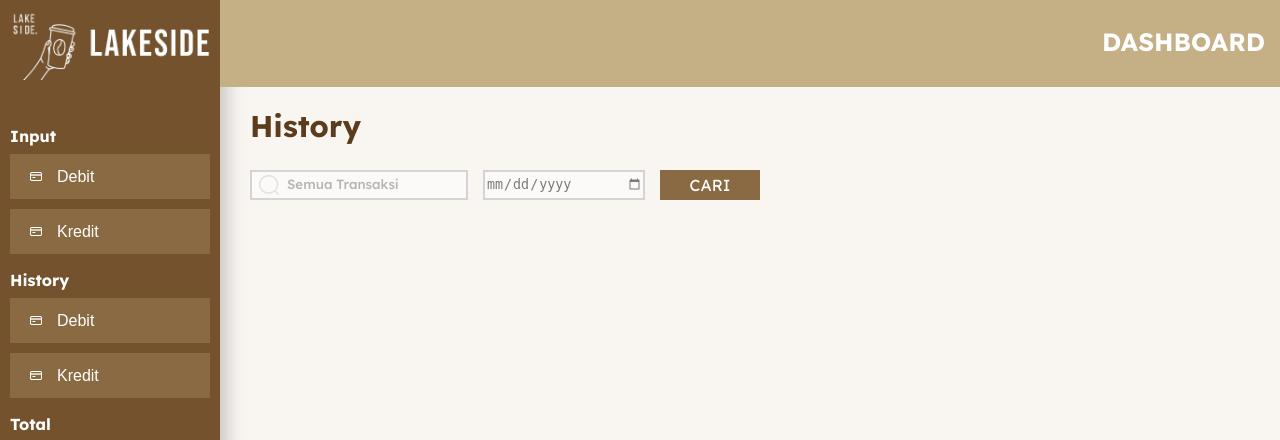
After one commit to Miharufikriansyah/Lakeside, a CodeIgniter 4 app: template app/Views/history/history.php in a window 1280 px wide. The commit adds this page. Shown: the top 440 px of the page. Run offline with PHP 8.4 and a stand-in for CodeIgniter, Linux system fonts and the light colour scheme; the template is opened without the code that fills it, so the values that code supplies are empty; some libraries are stand-ins or nearby versions.

Commit message:
History First Commit

```diff
--- a/app/Config/Routes.php
+++ b/app/Config/Routes.php
@@ -32,6 +32,7 @@ $routes->set404Override();
 $routes->get('/', 'Home::index');
 $routes->get('/Input/Debit', 'Input::Debit');
 $routes->get('/Input/Kredit', 'Input::Kredit');
+$routes->get('/History', 'History::index');
 /*
  * --------------------------------------------------------------------
  * Additional Routing
--- /dev/null
+++ b/app/Views/history/history.php
@@ -0,0 +1,15 @@
+<?= $this->extend('layout/template'); ?>
+
+<?= $this->section('content'); ?>
+
+<h2 class="sub-title">History</h2>
+<div class="search-container">
+    <form action="" class="search">
+        <input type="search" placeholder="Semua Transaksi">
+        <input type="date">
+        <input type="submit" value="CARI" class="search-button">
+    </form>
+
+</div>
+
+<?= $this->endSection(); ?>
--- a/public/css/style.css
+++ b/public/css/style.css
@@ -180,6 +180,10 @@ main {
   padding: 5px;
 }
 
+#pj option[value="default"] {
+  color: rgba(85, 85, 85, 0.33);
+}
+
 input::-webkit-outer-spin-button,
 input::-webkit-inner-spin-button {
   -webkit-appearance: none;
@@ -194,7 +198,6 @@ input::-webkit-inner-spin-button {
 }
 
 option {
-  color: rgba(85, 85, 85, 0.33);
   font-weight: 400;
 }
 
@@ -214,7 +217,7 @@ option {
   justify-content: center;
   align-items: center;
   height: 80px;
-  border: 1px dashed #a0855b;
+  border: 2px dashed #a0855b;
   background: #f9f6f2;
   box-shadow: -4px 4px 20px 0px rgba(115, 82, 45, 0.1);
   font-size: 11px;
@@ -225,3 +228,52 @@ option {
 .proof-input {
   display: none;
 }
+
+/* History */
+.search-container {
+  box-sizing: border-box;
+  padding-left: 20px;
+}
+
+.search {
+  display: flex;
+  align-items: center;
+  gap: 15px;
+}
+
+.search input[type="search"] {
+  box-sizing: border-box;
+  padding-left: 35px;
+  padding-top: 5px;
+  padding-bottom: 5px;
+  height: 30px;
+  border: 2px solid #b4b4b4;
+  opacity: 0.5;
+  background-image: url("/img/Search.png");
+  background-repeat: no-repeat;
+  background-position: 5px;
+}
+
+.search input[type="search"]::placeholder {
+  font-family: "Lexend", sans-serif;
+  font-weight: 500;
+}
+
+.search input[type="date"] {
+  box-sizing: border-box;
+  height: 30px;
+  border: 2px solid #b4b4b4;
+  opacity: 0.5;
+  width: 162px;
+}
+
+.search-button {
+  box-sizing: border-box;
+  background: #896a42;
+  width: 100px;
+  border: none;
+  color: #ffffff;
+  font-family: "Lexend", sans-serif;
+  font-size: 16px;
+  height: 30px;
+}
```
Also changed, not shown: app/Controllers/History.php (added, +14 -0 lines), public/img/Search.png (added).
